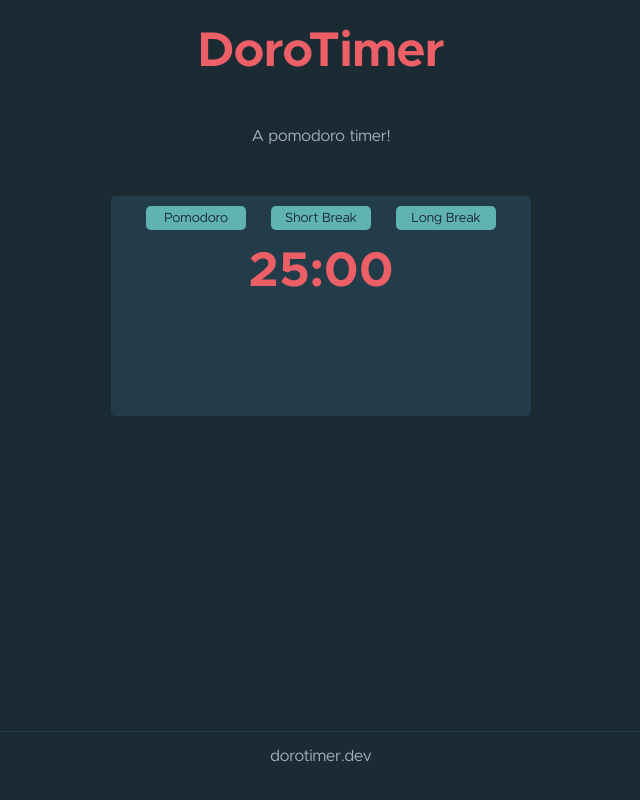
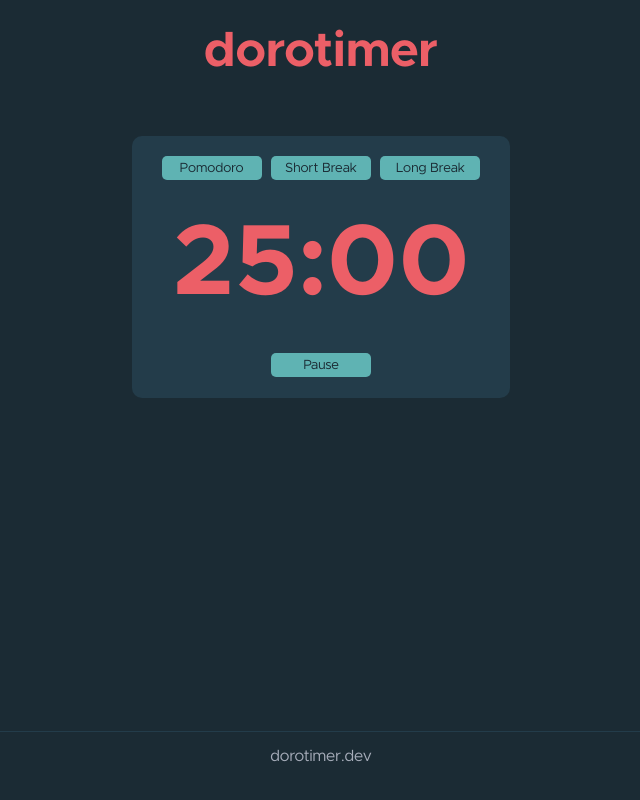
Before and after one commit to kristophesankar/pomolotl, a Next.js app: page / in a window 1280 px wide. Shown: the whole page, without its empty margins (319-959 px from the left). Built offline with nearby package versions, Linux system fonts and the light colour scheme.

Commit message:
fix: adjust styles

```diff
--- /dev/null
+++ b/components/Button.js
@@ -0,0 +1,4 @@
+import { btn } from '@/styles/Index.module.sass'
+export default function Button({title}) {
+  return <button className={btn}>{title}</button>
+}
--- a/components/Card.js
+++ b/components/Card.js
@@ -1,11 +1,13 @@
 import { card } from '@/styles/Index.module.sass'
 import Timer from '@/components/Timer'
 import TimerNav from '@/components/TimerNav'
+import Button from '@/components/Button'
 export default function Card() {
   return (
     <div className={card}>
       <TimerNav />
       <Timer />
+      <Button title='Pause'/>
     </div>
   )
 }
--- a/components/Header.js
+++ b/components/Header.js
@@ -3,8 +3,7 @@ export default function Header () {
   return (
     <div className={item}>
       <div className={header}>
-        <h1>DoroTimer</h1>
-        <p>A pomodoro timer!</p>
+        <h1>dorotimer</h1>
       </div>
     </div>
   );
--- a/components/Timer.js
+++ b/components/Timer.js
@@ -1,8 +1,8 @@
-import {timer} from '@/styles/Index.module.sass'
+import {timer, btn} from '@/styles/Index.module.sass'
 export default function Timer () {
   return (
     <div className={timer}>
-      <h1>25:00</h1>
+      <h1 className={timer}>25:00</h1>
     </div>
   )
 }
--- a/components/TimerNav.js
+++ b/components/TimerNav.js
@@ -1,10 +1,11 @@
 import {timerNav, btn} from '@/styles/Index.module.sass'
+import Button from '@/components/Button'
 export default function TimerNav () {
   return (
     <div className={timerNav}>
-        <button className={btn}>Pomodoro</button>
-        <button className={btn}>Short Break</button>
-        <button className={btn}>Long Break</button>
+        <Button title='Pomodoro' />
+        <Button title='Short Break' />
+        <Button title='Long Break' />
     </div>
   )
 }
--- a/styles/Index.module.sass
+++ b/styles/Index.module.sass
@@ -9,7 +9,6 @@
   background-color: $background
   text-align: center
   padding: $global-padding
-  color: #497174
 
 .item
   display: flex
@@ -21,11 +20,11 @@
   flex-direction: column
 
 .card
-  padding: $global-padding
-  height: 200px
-  width: 400px
+  padding: calc($global-padding * 2)
+  height: fit-content
+  width: fit-content
   background: $dark-blue
-  border-radius: $global-radius
+  border-radius: calc($global-radius * 2)
 
 .timerNav
   display: flex
@@ -33,7 +32,7 @@
   justify-content: space-evenly
 
 .btn
-  border: 0px
+  border: 0
   min-width: 100px
   background: $cyan
   color: $background
@@ -42,6 +41,8 @@
 
 .timer
   padding: $global-padding
+  font-size: 2.5em
+  margin: 0
 
 .footer
   width: 100vw
```
